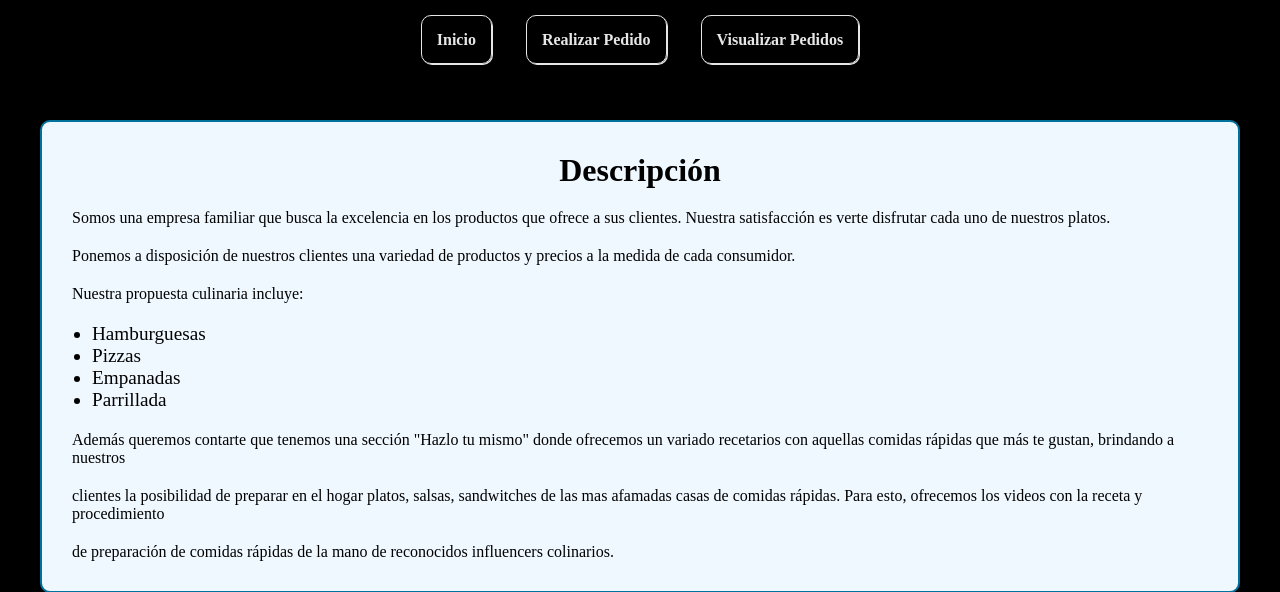
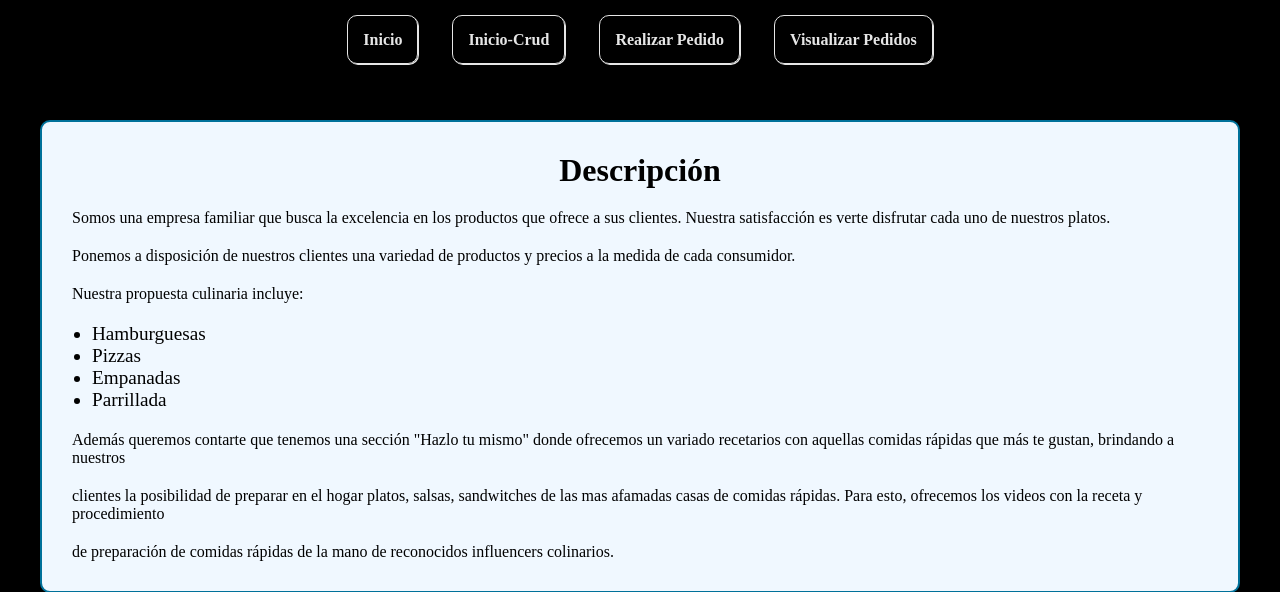
Before and after one commit to julio23b/Tp_Final_Rotiseria, a Django app: page /rotiseria_app/ in a window 1280 px wide. Shown: the top 592 px of the page. Run offline with Django 4.2, Linux system fonts and the light colour scheme; some libraries are stand-ins or nearby versions.

Commit message:
base, aside,visualizar mod

```diff
--- a/rotiseria_app/templates/web/base.html
+++ b/rotiseria_app/templates/web/base.html
@@ -12,9 +12,10 @@
 <body class="contenedor">
     <header class="head">
         <section class="item item-2">
-                    <a class="box-3" href="{% url 'index_crud' %}">Inicio</a>
-                    <a class="box-1" href="{% url 'Realizar_Pedido' %}">Realizar Pedido</a>
-                    <a class="box-4" href="{% url 'Visualizar_Pedido' %}">Visualizar Pedidos</a>
+            <a class="box-0" href="{% url 'index' %}">Inicio</a>
+            <a class="box-1" href="{% url 'index_crud' %}">Inicio-Crud</a>
+            <a class="box-2" href="{% url 'Realizar_Pedido' %}">Realizar Pedido</a>
+            <a class="box-3" href="{% url 'Visualizar_Pedido' %}">Visualizar Pedidos</a>
         <section>
     </header>
     <main class="Principal">
```
Also changed, not shown: static/css/animation/aside_style.css (+7 -7 lines).
